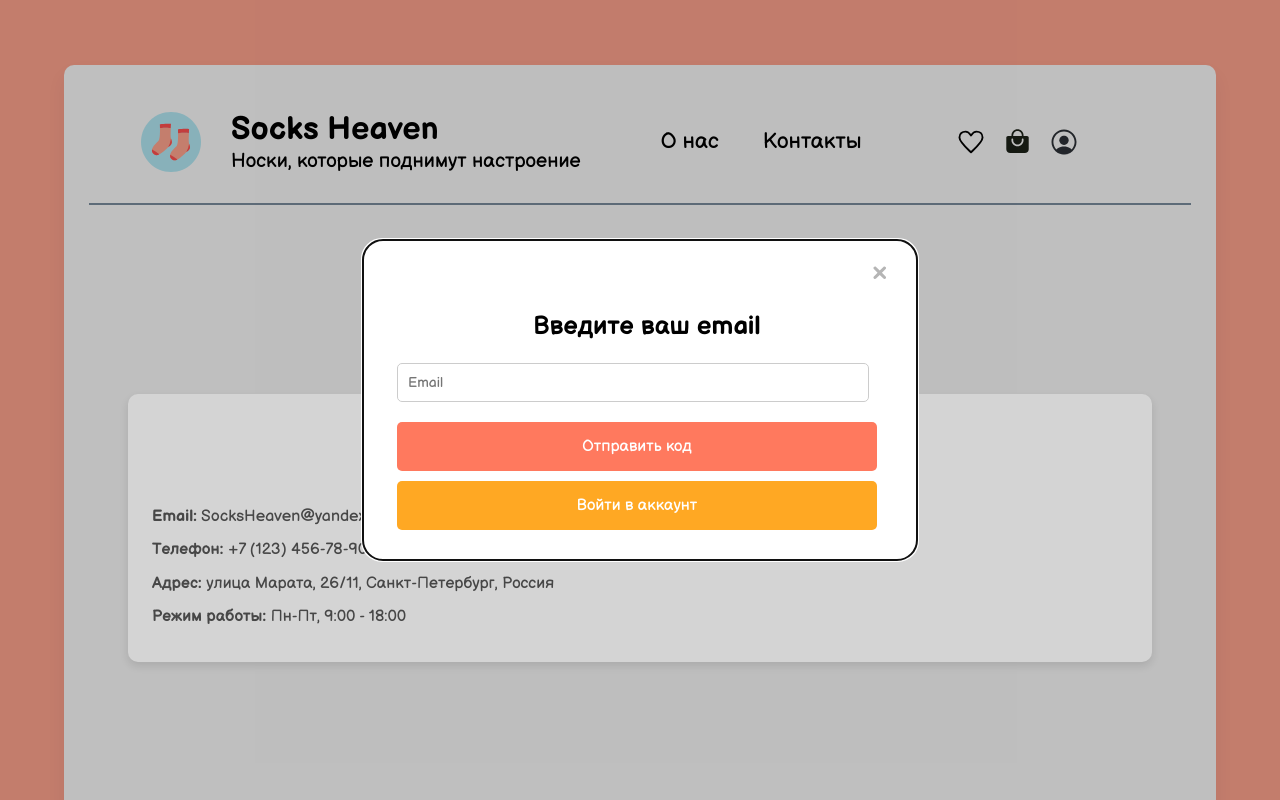
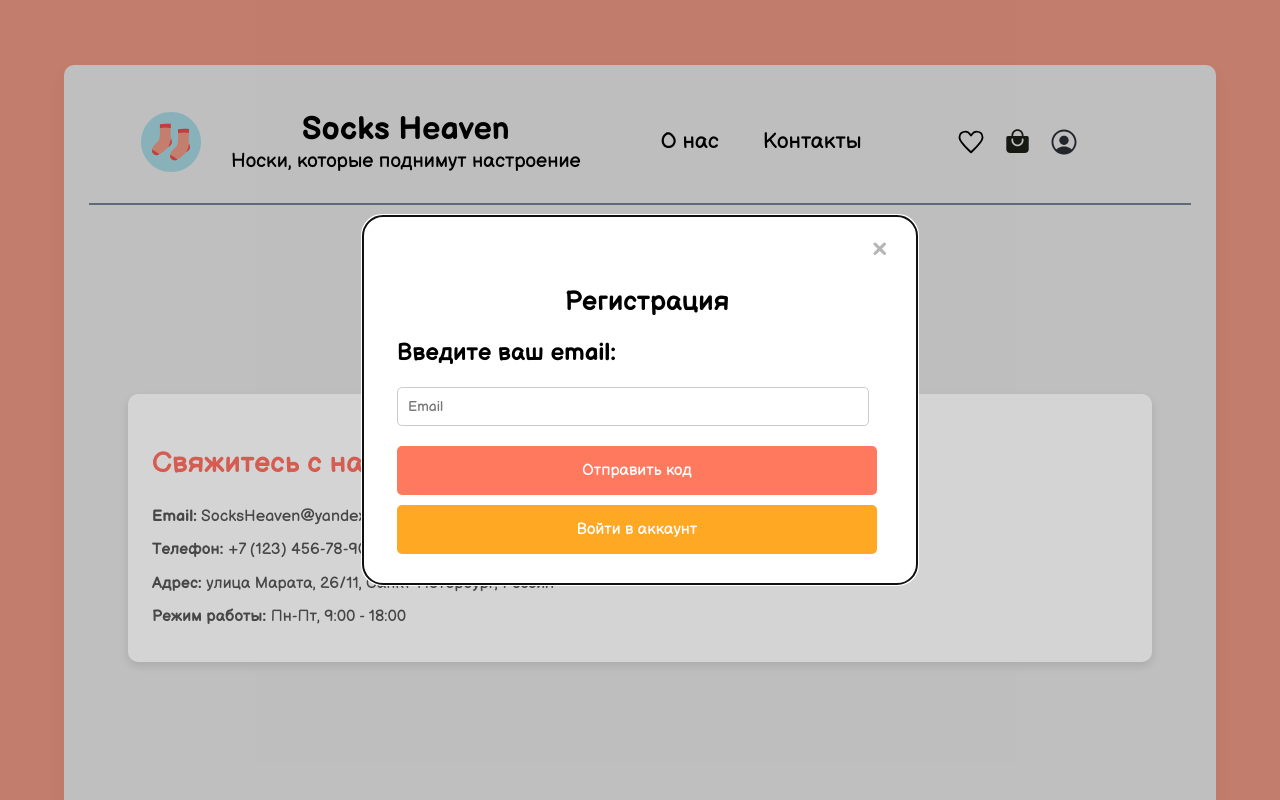
Before and after one commit to MeatTom/OnlineStore, a React (Create React App) app in the folder client/: page /contacts in a window 1280 px wide. Both pictures are taken after a click on the picture 970 px from the left and 141 px from the top of the page. Shown: the top 800 px of the page. Built offline with nearby package versions, Linux system fonts and the light colour scheme.

Commit message:
reg title added

```diff
--- a/client/src/Components/Registration/Registration.js
+++ b/client/src/Components/Registration/Registration.js
@@ -191,7 +191,8 @@ const RegistrationForm = ({ isOpen, onClose }) => {
                 <>
                     {!isCodeSent ? (
                         <form className={ModalStyle.reg_form} onSubmit={handleSendCode} noValidate>
-                            <h2>Введите ваш email</h2>
+                            <h1>Регистрация</h1>
+                            <h2>Введите ваш email:</h2>
                             {errorMessage && (
                                 <p className={ModalStyle.reg_error_message}>{errorMessage}</p>
                             )}
--- a/client/src/Components/Registration/Registration.module.scss
+++ b/client/src/Components/Registration/Registration.module.scss
@@ -19,9 +19,14 @@
   display: none;
 }
 
+h1{
+  text-align: center;
+  font-size: clamp(1.7rem, 2vw, 2rem);
+}
+
 h2{
-  text-align: center;
-  font-size: clamp(1.4rem, 2vw, 1.7rem);
+
+  font-size: clamp(1.2rem, 2vw, 1.5rem);
 }
 
 .code_message{
```
